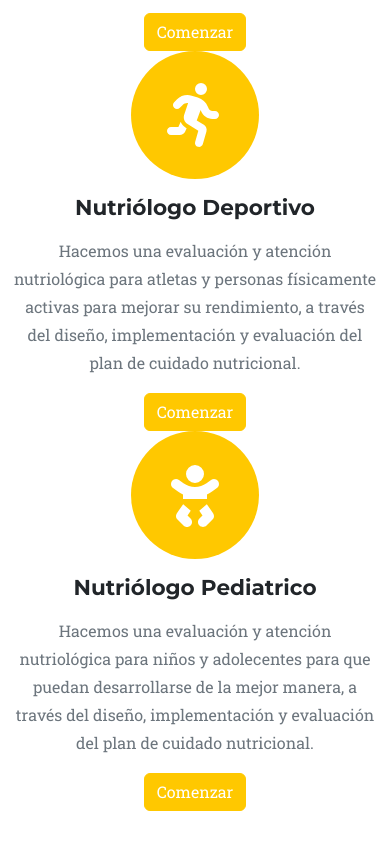
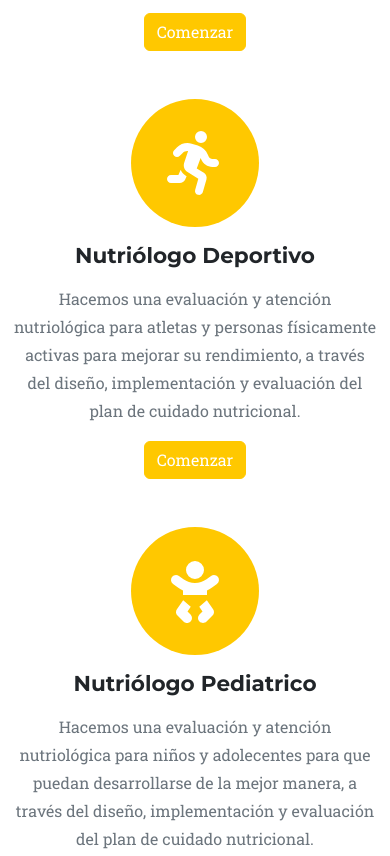
Before and after one commit to Davix00/VitaBalance, a plain HTML site: page index.html in a window 390 px wide. Shown: the part 1270-2126 px from the top of the page. Drawn offline with nearby package versions, Linux system fonts and the light colour scheme.

Commit message:
hotfix mg

```diff
--- a/index.html
+++ b/index.html
@@ -51,7 +51,7 @@
                 <h3 class="section-subheading text-muted">Tu alimentación nuestra prioridad.</h3>
             </div>
             <div class="row text-center">
-                <div class="col-md-4">
+                <div class="col-md-4 mb-5">
                     <span class="fa-stack fa-4x">
                         <i class="fas fa-circle fa-stack-2x text-primary"></i>
                         <i class="fas fa-staff-snake fa-stack-1x fa-inverse"></i>
@@ -63,7 +63,7 @@
                     </p>
                     <button type="button" class="btn btn-primary" id="btn-clinico">Comenzar</button>
                 </div>
-                <div class="col-md-4">
+                <div class="col-md-4 mb-5">
                     <span class="fa-stack fa-4x">
                         <i class="fas fa-circle fa-stack-2x text-primary"></i>
                         <i class="fas fa-person-running fa-stack-1x fa-inverse"></i>
@@ -74,7 +74,7 @@
                         evaluación del plan de cuidado nutricional.</p>
                     <button type="button" class="btn btn-primary" id="btn-deportivo">Comenzar</button>
                 </div>
-                <div class="col-md-4">
+                <div class="col-md-4 mb-5">
                     <span class="fa-stack fa-4x">
                         <i class="fas fa-circle fa-stack-2x text-primary"></i>
                         <i class="fas fa-baby fa-stack-1x fa-inverse"></i>
```
